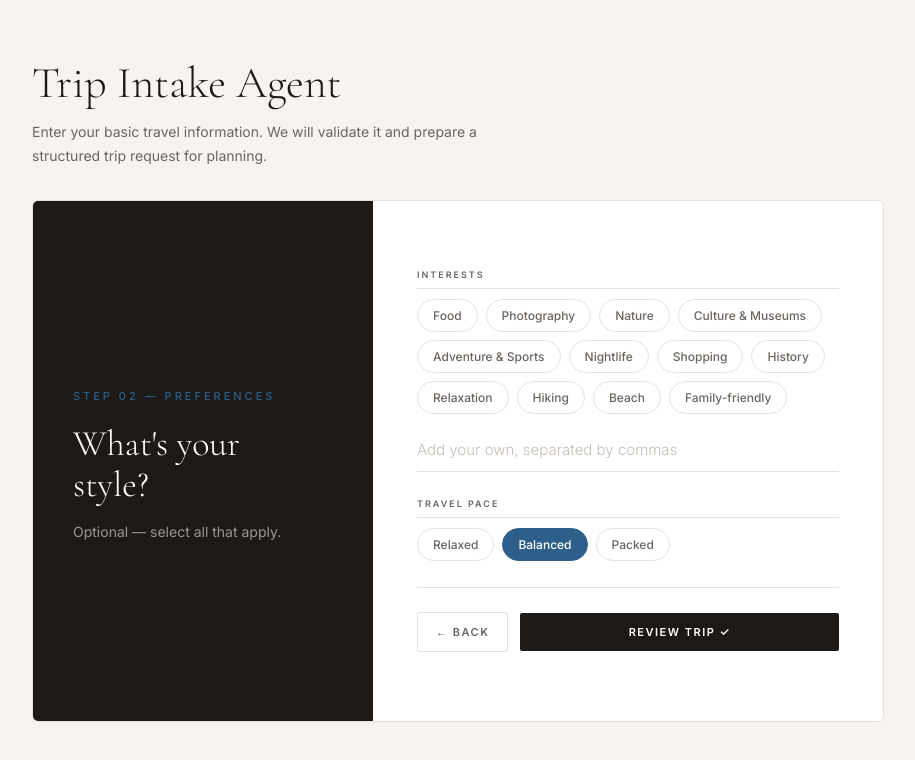
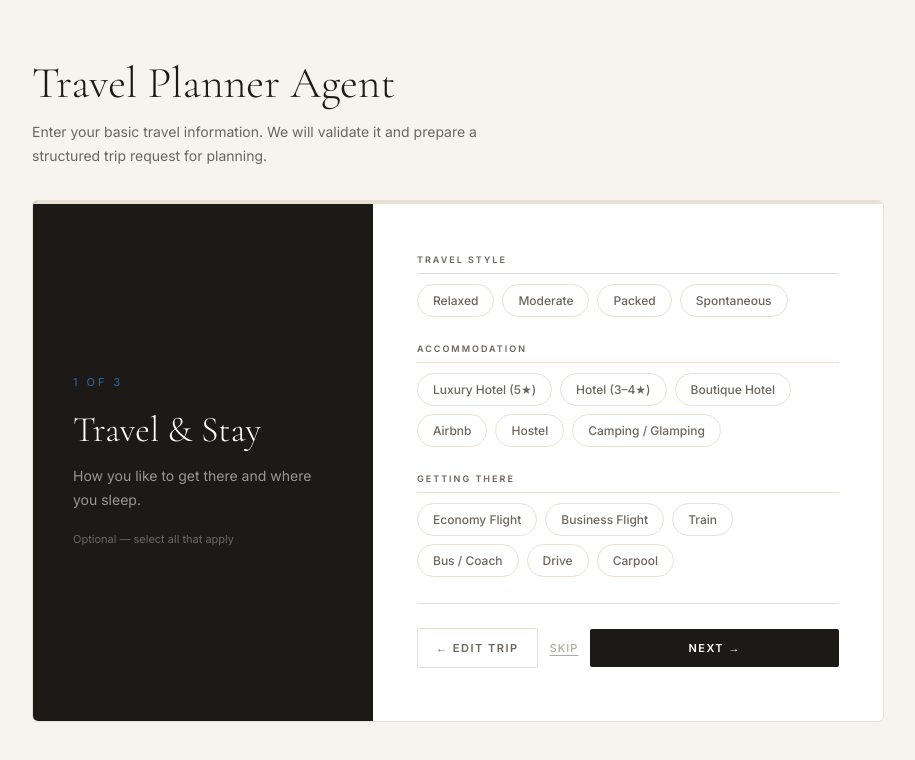
Before and after one commit to Loyiiiii/AI_Agent_Project_Travel_Planner, a React (Vite) app in the folder code/Intake_Agent/frontend/: page / in a window 1280 px wide. Both pictures are taken after typing "Sample", "Sample", "5" into the empty fields and a click on the button "NEXT: PREFERENCES →". Shown: the top 760 px of the page, without its empty margins (182-1097 px from the left). Built offline with nearby package versions, Linux system fonts and the light colour scheme.

Commit message:
Expand preferences to full multi-group wizard, add calendar icon, rename page title

```diff
--- a/code/Intake_Agent/frontend/src/components/TripIntakeForm.jsx
+++ b/code/Intake_Agent/frontend/src/components/TripIntakeForm.jsx
@@ -31,18 +31,37 @@ const CITIES = [
 
 const CURRENCIES = ["CAD", "USD", "CNY", "EUR", "JPY", "KRW"];
 
-const INTEREST_CHIPS = [
-  "Food", "Photography", "Nature", "Culture & Museums", "Adventure & Sports",
-  "Nightlife", "Shopping", "History", "Relaxation", "Hiking", "Beach", "Family-friendly",
+// travel style chip -> backend travelPace enum
+const PACE_MAP = { "Relaxed": "relaxed", "Moderate": "balanced", "Packed": "packed", "Spontaneous": "balanced" };
+
+const PREF_PAGES = [
+  {
+    title: "Travel & Stay",
+    desc: "How you like to get there and where you sleep.",
+    groups: [
+      { id: "travelStyle", label: "Travel Style", chips: ["Relaxed", "Moderate", "Packed", "Spontaneous"] },
+      { id: "accommodation", label: "Accommodation", chips: ["Luxury Hotel (5★)", "Hotel (3–4★)", "Boutique Hotel", "Airbnb", "Hostel", "Camping / Glamping"] },
+      { id: "transportTo", label: "Getting There", chips: ["Economy Flight", "Business Flight", "Train", "Bus / Coach", "Drive", "Carpool"] },
+    ],
+  },
+  {
+    title: "Activities & Food",
+    desc: "What you want to do and how you like to eat.",
+    groups: [
+      { id: "transportLoc", label: "Getting Around", chips: ["Public Transit", "Rental Car", "Rideshare", "Bike / E-Bike", "Walk everywhere", "Taxi"] },
+      { id: "food", label: "Food & Dining", chips: ["Local & Street Food", "Fine Dining", "Vegetarian", "Vegan", "Halal", "Kosher", "Gluten-Free"] },
+      { id: "tripFocus", label: "Trip Focus", chips: ["Culture & Museums", "Nature & Outdoors", "Adventure & Sports", "Beach & Relaxation", "Nightlife", "Food Tour", "Shopping", "Family-friendly", "Romance"] },
+    ],
+  },
+  {
+    title: "Anything else?",
+    desc: "Must-sees, special needs, or notes for our agents.",
+    isText: true,
+    placeholder: "e.g. F1 Grand Prix on Saturday, wheelchair accessible",
+  },
 ];
 
-const PACE_CHIPS = [
-  { value: "relaxed", label: "Relaxed" },
-  { value: "balanced", label: "Balanced" },
-  { value: "packed", label: "Packed" },
-];
-
-// ── helpers ──────────────────────────────────────────────────
+// ── date helpers ─────────────────────────────────────────────
 const toISO = (d) => {
   const y = d.getFullYear();
   const m = String(d.getMonth() + 1).padStart(2, "0");
@@ -61,6 +80,16 @@ const fmtDisplay = (iso) => {
 };
 const sameDay = (a, b) =>
   a && b && a.getFullYear() === b.getFullYear() && a.getMonth() === b.getMonth() && a.getDate() === b.getDate();
+
+function CalendarIcon() {
+  return (
+    <svg className="cal-icon" width="16" height="16" viewBox="0 0 16 16" fill="none">
+      <rect x="1.5" y="2.5" width="13" height="12" rx="1.5" stroke="currentColor" strokeWidth="1.2" />
+      <path d="M1.5 6h13" stroke="currentColor" strokeWidth="1.2" />
+      <path d="M4.5 1v3M11.5 1v3" stroke="currentColor" strokeWidth="1.2" strokeLinecap="round" />
+    </svg>
+  );
+}
 
 // ── city autocomplete field ─────────────────────────────────
 function CityField({ id, label, value, onChange, placeholder }) {
@@ -105,7 +134,7 @@ function CityField({ id, label, value, onChange, placeholder }) {
   );
 }
 
-// ── date range calendar popover ─────────────────────────────
+// ── date range calendar popover (with calendar icon trigger) ─
 function DateRangeField({ startDate, endDate, onChange }) {
   const [open, setOpen] = useState(false);
   const [monthOffset, setMonthOffset] = useState(0);
@@ -177,12 +206,12 @@ function DateRangeField({ startDate, endDate, onChange }) {
         onClick={() => setOpen((o) => !o)}
       >
         <div className="ds">
-          <span className="ds-lbl">Start Date</span>
+          <span className="ds-lbl"><CalendarIcon /> Start Date</span>
           <span className={`ds-val${startDate ? "" : " ph"}`}>{fmtDisplay(startDate) || "Add date"}</span>
         </div>
         <div className="ds-div" />
         <div className="ds">
-          <span className="ds-lbl">End Date</span>
+          <span className="ds-lbl"><CalendarIcon /> End Date</span>
           <span className={`ds-val${endDate ? "" : " ph"}`}>{fmtDisplay(endDate) || "Add date"}</span>
         </div>
       </div>
@@ -213,6 +242,7 @@ function DateRangeField({ startDate, endDate, onChange }) {
 // ── main component ──────────────────────────────────────────
 function TripIntakeForm({ initialData, onSubmit, isLoading }) {
   const [step, setStep] = useState("basics"); // 'basics' | 'preferences'
+  const [prefPage, setPrefPage] = useState(0);
 
   const [origin, setOrigin] = useState(initialData?.origin || "");
   const [destination, setDestination] = useState(initialData?.destination || "");
@@ -222,14 +252,15 @@ function TripIntakeForm({ initialData, onSubmit, isLoading }) {
   const [budget, setBudget] = useState(initialData?.budget || "");
   const [currency, setCurrency] = useState(initialData?.currency || "CAD");
 
-  const [selectedInterests, setSelectedInterests] = useState(initialData?.interests || []);
-  const [customInterests, setCustomInterests] = useState("");
-  const [travelPace, setTravelPace] = useState(initialData?.travelPace || "balanced");
+  const [selPrefs, setSelPrefs] = useState({}); // { groupId: [labels] }
+  const [notes, setNotes] = useState("");
 
-  function toggleInterest(label) {
-    setSelectedInterests((prev) =>
-      prev.includes(label) ? prev.filter((i) => i !== label) : [...prev, label]
-    );
+  function toggleChip(groupId, label) {
+    setSelPrefs((prev) => {
+      const cur = prev[groupId] || [];
+      const next = cur.includes(label) ? cur.filter((l) => l !== label) : [...cur, label];
+      return { ...prev, [groupId]: next };
+    });
   }
 
   function handleDateChange(newStart, newEnd) {
@@ -240,15 +271,37 @@ function TripIntakeForm({ initialData, onSubmit, isLoading }) {
   function goToPreferences(e) {
     e.preventDefault();
     setStep("preferences");
+    setPrefPage(0);
   }
 
-  function handleSubmit(e) {
-    e.preventDefault();
+  function nextPrefPage() {
+    if (prefPage < PREF_PAGES.length - 1) setPrefPage((p) => p + 1);
+    else finishAndSubmit();
+  }
+  function prevPrefPage() {
+    if (prefPage > 0) setPrefPage((p) => p - 1);
+    else setStep("basics");
+  }
+  function skipPrefPage() {
+    const page = PREF_PAGES[prefPage];
+    if (page.isText) setNotes("");
+    else {
+      setSelPrefs((prev) => {
+        const next = { ...prev };
+        page.groups.forEach((g) => delete next[g.id]);
+        return next;
+      });
+    }
+    if (prefPage < PREF_PAGES.length - 1) setPrefPage((p) => p + 1);
+    else finishAndSubmit();
+  }
 
-    const customList = customInterests
-      .split(",")
-      .map((i) => i.trim())
-      .filter((i) => i.length > 0);
+  function finishAndSubmit() {
+    const travelStyleSel = (selPrefs.travelStyle || [])[0];
+    const travelPace = PACE_MAP[travelStyleSel] || "balanced";
+
+    const allChipInterests = Object.values(selPrefs).flat();
+    const noteInterests = notes.split(",").map((s) => s.trim()).filter(Boolean);
 
     const cleanedFormData = {
       origin: origin.trim(),
@@ -258,26 +311,38 @@ function TripIntakeForm({ initialData, onSubmit, isLoading }) {
       numberOfTravelers: Number(numberOfTravelers),
       budget: Number(budget),
       currency: currency.trim(),
-      interests: [...selectedInterests, ...customList],
+      interests: [...allChipInterests, ...noteInterests],
       travelPace,
     };
 
     onSubmit(cleanedFormData);
   }
 
+  const currentPage = PREF_PAGES[prefPage];
+  const progressPct = (prefPage / PREF_PAGES.length) * 100;
+
   return (
     <div className="trip-intake-form">
       <div className="wizard-split">
+        {step === "preferences" && (
+          <div className="pref-progress-track"><div className="pref-progress-fill" style={{ width: `${progressPct}%` }} /></div>
+        )}
+
         <div className="wizard-left">
-          <p className="step-eyebrow">{step === "basics" ? "Step 01 — Basics" : "Step 02 — Preferences"}</p>
-          <h2 className="wizard-title">
-            {step === "basics" ? <>Tell us about<br />your trip</> : <>What's your<br />style?</>}
-          </h2>
-          <p className="wizard-desc">
-            {step === "basics"
-              ? "Fill in the required fields. We'll ask about your preferences next."
-              : "Optional — select all that apply."}
-          </p>
+          {step === "basics" ? (
+            <>
+              <p className="step-eyebrow">Step 01 — Basics</p>
+              <h2 className="wizard-title">Tell us about<br />your trip</h2>
+              <p className="wizard-desc">Fill in the required fields. We'll ask about your preferences next.</p>
+            </>
+          ) : (
+            <>
+              <p className="step-eyebrow">{prefPage + 1} of {PREF_PAGES.length}</p>
+              <h2 className="wizard-title">{currentPage.title}</h2>
+              <p className="wizard-desc">{currentPage.desc}</p>
+              <p className="pref-note">{currentPage.isText ? "Optional" : "Optional — select all that apply"}</p>
+            </>
+          )}
         </div>
 
         <div className="wizard-right">
@@ -340,56 +405,45 @@ function TripIntakeForm({ initialData, onSubmit, isLoading }) {
           )}
 
           {step === "preferences" && (
-            <form onSubmit={handleSubmit}>
-              <div className="pref-group">
-                <div className="pref-group-lbl">Interests</div>
-                <div className="chip-group">
-                  {INTEREST_CHIPS.map((label) => (
-                    <div
-                      key={label}
-                      className={`chip${selectedInterests.includes(label) ? " selected" : ""}`}
-                      onClick={() => toggleInterest(label)}
-                    >
-                      {label}
-                    </div>
-                  ))}
-                </div>
-                <div style={{ marginTop: 14 }}>
+            <div className="pref-viewport">
+              {currentPage.isText ? (
                 <input
                   type="text"
                   className="pref-text-in"
-                    placeholder="Add your own, separated by commas"
-                    value={customInterests}
-                    onChange={(e) => setCustomInterests(e.target.value)}
+                  placeholder={currentPage.placeholder}
+                  value={notes}
+                  onChange={(e) => setNotes(e.target.value)}
                   disabled={isLoading}
                 />
-                </div>
-              </div>
-
-              <div className="pref-group">
-                <div className="pref-group-lbl">Travel Pace</div>
+              ) : (
+                currentPage.groups.map((g) => (
+                  <div className="pref-group" key={g.id}>
+                    <div className="pref-group-lbl">{g.label}</div>
                     <div className="chip-group">
-                  {PACE_CHIPS.map(({ value, label }) => (
+                      {g.chips.map((label) => (
                         <div
-                      key={value}
-                      className={`chip${travelPace === value ? " selected" : ""}`}
-                      onClick={() => setTravelPace(value)}
+                          key={label}
+                          className={`chip${(selPrefs[g.id] || []).includes(label) ? " selected" : ""}`}
+                          onClick={() => toggleChip(g.id, label)}
                         >
                           {label}
                         </div>
                       ))}
                     </div>
                   </div>
+                ))
+              )}
 
               <div className="pref-nav">
-                <button type="button" className="btn-pb" onClick={() => setStep("basics")} disabled={isLoading}>
-                  ← Back
+                <button type="button" className="btn-pb" onClick={prevPrefPage} disabled={isLoading}>
+                  {prefPage === 0 ? "← Edit Trip" : "← Back"}
                 </button>
-                <button type="submit" className="btn-pn" disabled={isLoading}>
-                  {isLoading ? "Submitting..." : "Review Trip ✓"}
+                <button type="button" className="btn-ps" onClick={skipPrefPage} disabled={isLoading}>Skip</button>
+                <button type="button" className="btn-pn" onClick={nextPrefPage} disabled={isLoading}>
+                  {isLoading ? "Submitting..." : prefPage === PREF_PAGES.length - 1 ? "Review Trip ✓" : "Next →"}
                 </button>
               </div>
-            </form>
+            </div>
           )}
         </div>
       </div>
--- a/code/Intake_Agent/frontend/src/pages/TripIntakePage.jsx
+++ b/code/Intake_Agent/frontend/src/pages/TripIntakePage.jsx
@@ -80,7 +80,7 @@ function TripIntakePage() {
   return (
     <main className="trip-intake-page">
       <section className="page-header">
-        <h1>Trip Intake Agent</h1>
+        <h1>Travel Planner Agent</h1>
         <p>
           Enter your basic travel information. We will validate it and prepare a
           structured trip request for planning.
--- a/code/Intake_Agent/frontend/src/styles/tripIntake.css
+++ b/code/Intake_Agent/frontend/src/styles/tripIntake.css
@@ -58,7 +58,15 @@ button:disabled, input:disabled, select:disabled { cursor: not-allowed; opacity:
   margin-bottom: 24px;
 }
 
-.wizard-split { display: grid; grid-template-columns: 1fr 1.5fr; min-height: 520px; }
+.wizard-split { display: grid; grid-template-columns: 1fr 1.5fr; min-height: 520px; position: relative; }
+
+.pref-progress-track { position: absolute; top: 0; left: 0; right: 0; height: 3px; background: var(--stone); z-index: 5; }
+.pref-progress-fill { height: 100%; background: var(--accent); transition: width .4s ease; }
+
+.pref-note { font-size: 11px; color: rgba(255,255,255,.35); margin-top: 20px; }
+
+.cal-icon { display: inline-block; vertical-align: -2px; margin-right: 4px; color: var(--mist); }
+.ds-lbl { display: flex; align-items: center; }
 .wizard-left {
   background: var(--ink);
   color: #fff;
@@ -184,6 +192,8 @@ small { display: block; margin-top: 6px; font-size: 12px; color: var(--mist); }
   border: 1.5px solid var(--stone); border-radius: 2px; cursor: pointer; transition: all .2s; white-space: nowrap;
 }
 .btn-pb:hover:not(:disabled) { border-color: var(--ink); color: var(--ink); }
+.btn-ps { padding: 12px 0; background: none; color: #B0A9A2; font-family: 'Inter', sans-serif; font-size: 11px; font-weight: 500; letter-spacing: 1px; text-transform: uppercase; border: none; cursor: pointer; text-decoration: underline; text-underline-offset: 3px; }
+.btn-ps:hover:not(:disabled) { color: var(--mist); }
 .btn-pn {
   flex: 1; padding: 12px 24px; background: var(--ink); color: #fff; font-family: 'Inter', sans-serif;
   font-size: 11px; font-weight: 600; letter-spacing: 1.5px; text-transform: uppercase;
```
Lines whose indentation alone changed are shown as unchanged.
